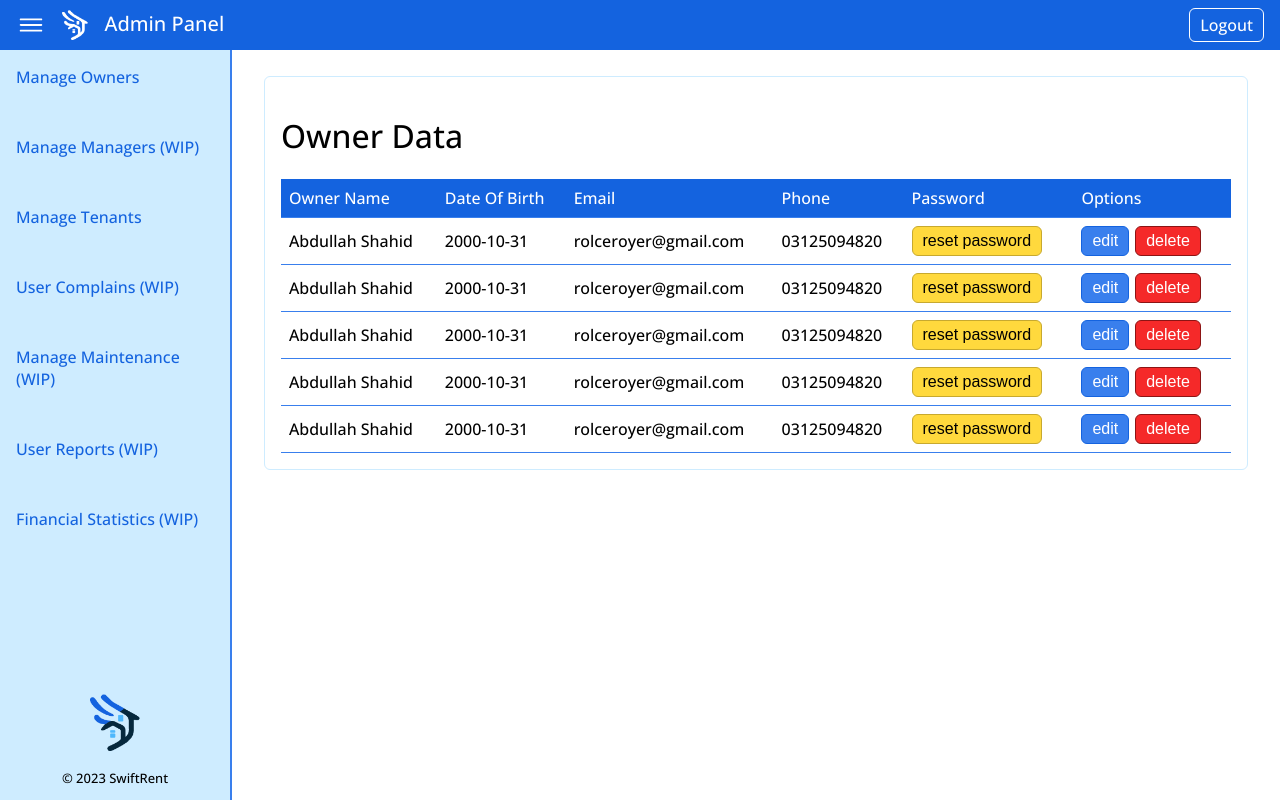
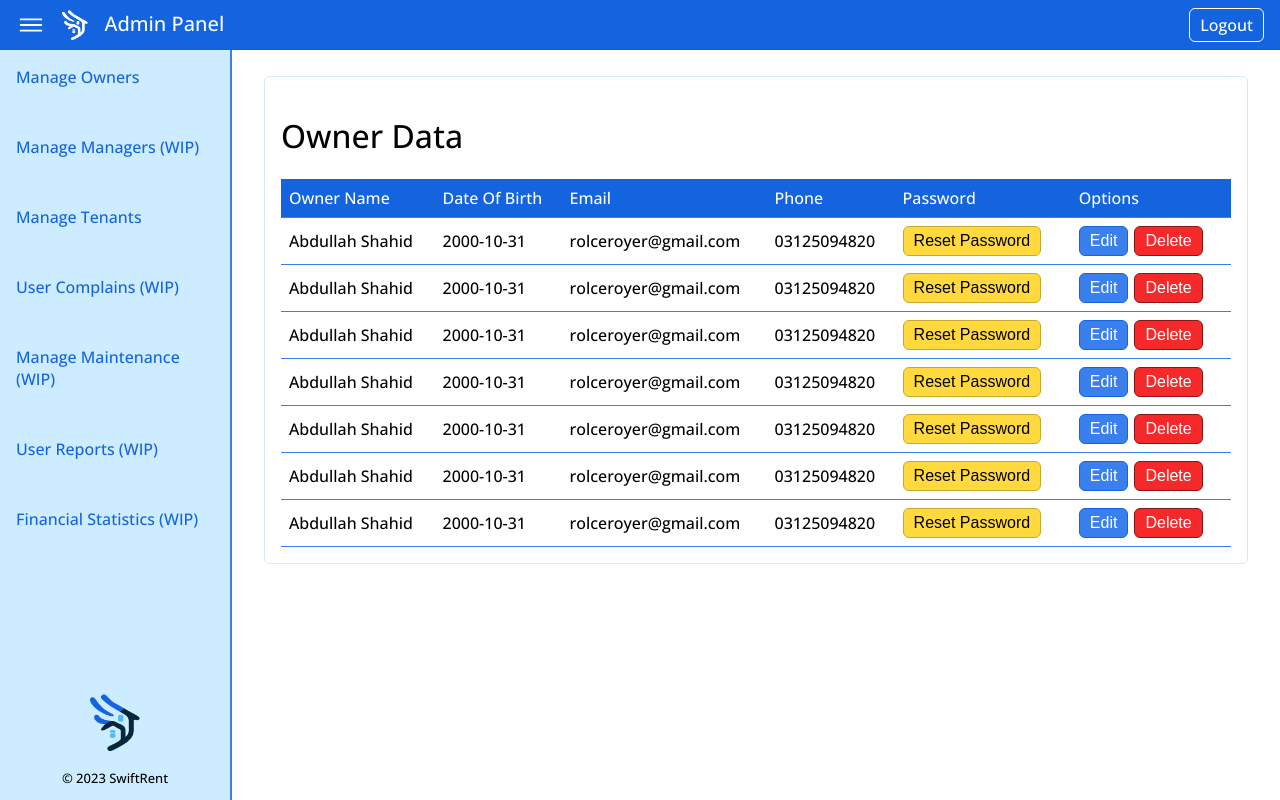
Before and after one commit to ibrahimahtsham/swift-rent-admin, a React (Vite) app: page /dashboard/manage-owners in a window 1280 px wide. Built offline with nearby package versions, Linux system fonts and the light colour scheme.

Commit message:
bootstrap added

```diff
--- a/package.json
+++ b/package.json
@@ -11,8 +11,10 @@
   },
   "dependencies": {
     "axios": "^1.6.2",
+    "bootstrap": "^5.3.2",
     "express": "^4.18.2",
     "react": "^18.2.0",
+    "react-bootstrap": "^2.9.1",
     "react-dom": "^18.2.0",
     "react-icons": "^4.12.0",
     "react-router-dom": "^6.20.1"
--- a/src/pages/ManageOwners.jsx
+++ b/src/pages/ManageOwners.jsx
@@ -1,4 +1,6 @@
 import "../assets/css/ManageOwners.css";
+// import Button from "react-bootstrap/Button";
+// import "bootstrap/dist/css/bootstrap.min.css";
 
 const ManageOwners = () => {
   return (
@@ -21,11 +23,11 @@ const ManageOwners = () => {
               <td>rolceroyer@gmail.com</td>
               <td>03125094820</td>
               <td>
-                <button className="button yellow-button">reset password</button>
+                <button className="button yellow-button">Reset Password</button>
               </td>
               <td>
-                <button className="button blue-button">edit</button>
-                <button className="button red-button">delete</button>
+                <button className="button blue-button">Edit</button>
+                <button className="button red-button">Delete</button>
               </td>
             </tr>
             <tr>
@@ -34,11 +36,11 @@ const ManageOwners = () => {
               <td>rolceroyer@gmail.com</td>
               <td>03125094820</td>
               <td>
-                <button className="button yellow-button">reset password</button>
+                <button className="button yellow-button">Reset Password</button>
               </td>
               <td>
-                <button className="button blue-button">edit</button>
-                <button className="button red-button">delete</button>
+                <button className="button blue-button">Edit</button>
+                <button className="button red-button">Delete</button>
               </td>
             </tr>
             <tr>
@@ -47,11 +49,11 @@ const ManageOwners = () => {
               <td>rolceroyer@gmail.com</td>
               <td>03125094820</td>
               <td>
-                <button className="button yellow-button">reset password</button>
+                <button className="button yellow-button">Reset Password</button>
               </td>
               <td>
-                <button className="button blue-button">edit</button>
-                <button className="button red-button">delete</button>
+                <button className="button blue-button">Edit</button>
+                <button className="button red-button">Delete</button>
               </td>
             </tr>
             <tr>
@@ -60,11 +62,11 @@ const ManageOwners = () => {
               <td>rolceroyer@gmail.com</td>
               <td>03125094820</td>
               <td>
-                <button className="button yellow-button">reset password</button>
+                <button className="button yellow-button">Reset Password</button>
               </td>
               <td>
-                <button className="button blue-button">edit</button>
-                <button className="button red-button">delete</button>
+                <button className="button blue-button">Edit</button>
+                <button className="button red-button">Delete</button>
               </td>
             </tr>
             <tr>
@@ -73,11 +75,37 @@ const ManageOwners = () => {
               <td>rolceroyer@gmail.com</td>
               <td>03125094820</td>
               <td>
-                <button className="button yellow-button">reset password</button>
+                <button className="button yellow-button">Reset Password</button>
               </td>
               <td>
-                <button className="button blue-button">edit</button>
-                <button className="button red-button">delete</button>
+                <button className="button blue-button">Edit</button>
+                <button className="button red-button">Delete</button>
+              </td>
+            </tr>
+            <tr>
+              <td>Abdullah Shahid</td>
+              <td>2000-10-31</td>
+              <td>rolceroyer@gmail.com</td>
+              <td>03125094820</td>
+              <td>
+                <button className="button yellow-button">Reset Password</button>
+              </td>
+              <td>
+                <button className="button blue-button">Edit</button>
+                <button className="button red-button">Delete</button>
+              </td>
+            </tr>
+            <tr>
+              <td>Abdullah Shahid</td>
+              <td>2000-10-31</td>
+              <td>rolceroyer@gmail.com</td>
+              <td>03125094820</td>
+              <td>
+                <button className="button yellow-button">Reset Password</button>
+              </td>
+              <td>
+                <button className="button blue-button">Edit</button>
+                <button className="button red-button">Delete</button>
               </td>
             </tr>
           </tbody>
--- a/src/pages/ManageTenants.jsx
+++ b/src/pages/ManageTenants.jsx
@@ -21,11 +21,11 @@ const ManageTenants = () => {
               <td>rolceroyer@gmail.com</td>
               <td>03125094820</td>
               <td>
-                <button className="button yellow-button">reset password</button>
+                <button className="button yellow-button">Reset Password</button>
               </td>
               <td>
-                <button className="button blue-button">edit</button>
-                <button className="button red-button">delete</button>
+                <button className="button blue-button">Edit</button>
+                <button className="button red-button">Delete</button>
               </td>
             </tr>
             <tr>
@@ -34,11 +34,11 @@ const ManageTenants = () => {
               <td>rolceroyer@gmail.com</td>
               <td>03125094820</td>
               <td>
-                <button className="button yellow-button">reset password</button>
+                <button className="button yellow-button">Reset Password</button>
               </td>
               <td>
-                <button className="button blue-button">edit</button>
-                <button className="button red-button">delete</button>
+                <button className="button blue-button">Edit</button>
+                <button className="button red-button">Delete</button>
               </td>
             </tr>
             <tr>
@@ -47,11 +47,11 @@ const ManageTenants = () => {
               <td>rolceroyer@gmail.com</td>
               <td>03125094820</td>
               <td>
-                <button className="button yellow-button">reset password</button>
+                <button className="button yellow-button">Reset Password</button>
               </td>
               <td>
-                <button className="button blue-button">edit</button>
-                <button className="button red-button">delete</button>
+                <button className="button blue-button">Edit</button>
+                <button className="button red-button">Delete</button>
               </td>
             </tr>
             <tr>
@@ -60,11 +60,11 @@ const ManageTenants = () => {
               <td>rolceroyer@gmail.com</td>
               <td>03125094820</td>
               <td>
-                <button className="button yellow-button">reset password</button>
+                <button className="button yellow-button">Reset Password</button>
               </td>
               <td>
-                <button className="button blue-button">edit</button>
-                <button className="button red-button">delete</button>
+                <button className="button blue-button">Edit</button>
+                <button className="button red-button">Delete</button>
               </td>
             </tr>
             <tr>
@@ -73,11 +73,37 @@ const ManageTenants = () => {
               <td>rolceroyer@gmail.com</td>
               <td>03125094820</td>
               <td>
-                <button className="button yellow-button">reset password</button>
+                <button className="button yellow-button">Reset Password</button>
               </td>
               <td>
-                <button className="button blue-button">edit</button>
-                <button className="button red-button">delete</button>
+                <button className="button blue-button">Edit</button>
+                <button className="button red-button">Delete</button>
+              </td>
+            </tr>
+            <tr>
+              <td>Abdullah Shahid</td>
+              <td>2000-10-31</td>
+              <td>rolceroyer@gmail.com</td>
+              <td>03125094820</td>
+              <td>
+                <button className="button yellow-button">Reset Password</button>
+              </td>
+              <td>
+                <button className="button blue-button">Edit</button>
+                <button className="button red-button">Delete</button>
+              </td>
+            </tr>
+            <tr>
+              <td>Abdullah Shahid</td>
+              <td>2000-10-31</td>
+              <td>rolceroyer@gmail.com</td>
+              <td>03125094820</td>
+              <td>
+                <button className="button yellow-button">Reset Password</button>
+              </td>
+              <td>
+                <button className="button blue-button">Edit</button>
+                <button className="button red-button">Delete</button>
               </td>
             </tr>
           </tbody>
```
Also changed, not shown: 1 other file (tests, documents, lock files or other folders).
